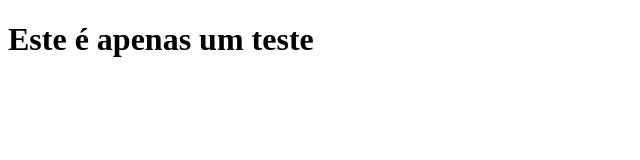
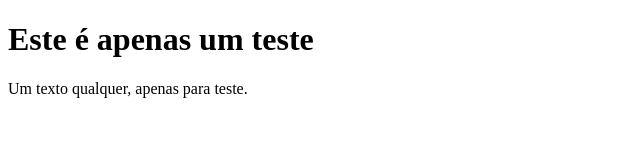
Before and after one commit to romulo1984/automate-now, a plain HTML site: page index.html in a window 1280 px wide. Shown: the whole page, without its empty margins (0-640 px from the left). Drawn offline with Linux system fonts and the light colour scheme.

Commit message:
Added paragraph

```diff
--- a/index.html
+++ b/index.html
@@ -8,5 +8,8 @@
 </head>
 <body>
     <h1>Este é apenas um teste</h1>
+    <p>
+        Um texto qualquer, apenas para teste.
+    </p>
 </body>
 </html>
```
